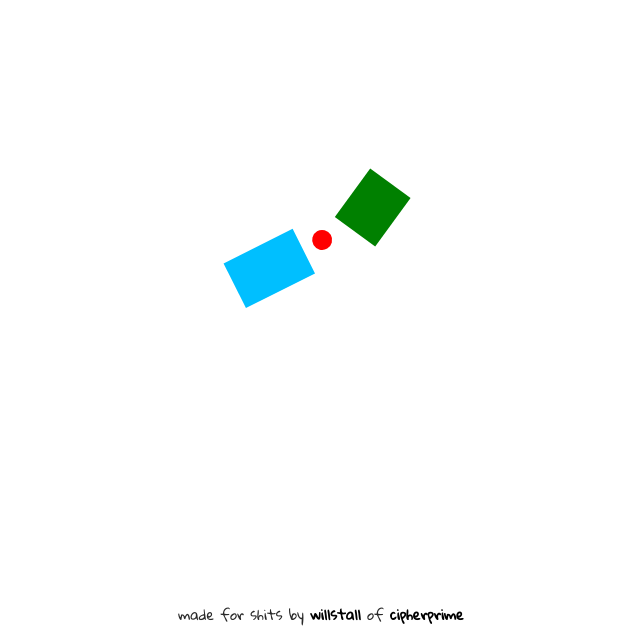
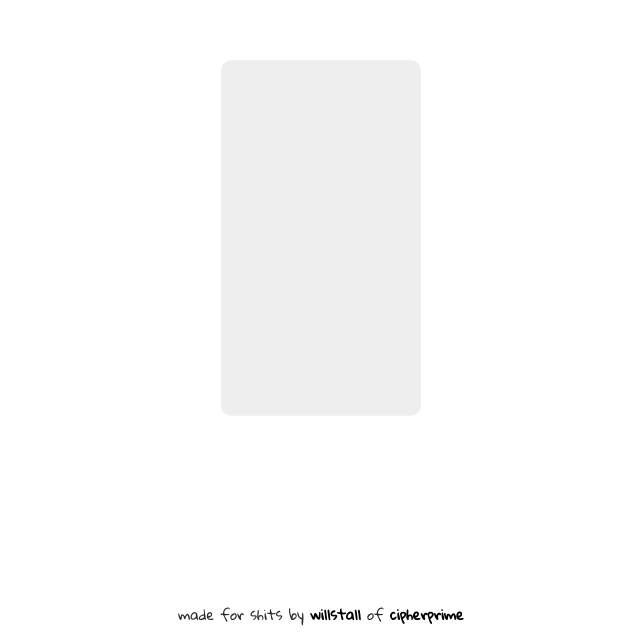
Before and after one commit to willstall/CreateJSScaffold, a plain HTML site: page index.html in a window 1280 px wide. Shown: the part 162-800 px from the top of the page, without its empty margins (319-959 px from the left). Drawn offline with Linux system fonts and the light colour scheme.

Commit message:
Created a background

```diff
--- a/index.html
+++ b/index.html
@@ -12,7 +12,7 @@
 		<script src="js/createjs-plus.js"></script>
 		<script src="js/components.js"></script>
 		<script src="js/setup.js"></script>
-		<script src="js/extended_container.js"></script>
+		<script src="js/profile.js"></script>
 		<script src="js/main.js"></script>
 	</head>
 	<body onload="main();">
--- a/js/extended_container.js
+++ /dev/null
@@ -1,15 +0,0 @@
-(function() {
-    function ExtendedContainer()
-    {
-    	this.Container_constructor();
-
-    }
-
-    var p = createjs.extend( ExtendedContainer, createjs.Container );
-	    p.output = function()
-	    {
-	    	console.log("Console Output Test.");
-	    };
-
-    window.ExtendedContainer = createjs.promote( ExtendedContainer, "Container" );
-} () );
--- a/js/main.js
+++ b/js/main.js
@@ -6,6 +6,16 @@ function main()
 	// Keyboard
 	document.onkeydown = keyPressed;
 
+	// Tinder
+	var profile = new Profile();
+
+
+	container.addChild( profile );
+
+
+
+
+/*
 	// Components
 //	var spinComponent = new SpinComponent();
 //		spinComponent.targetRotation = 3600;
@@ -47,6 +57,8 @@ function main()
 	container.addChild(test1,test2,test3);
 	container.AddComponent( rotateComponent );
 	container.SetComponentsUpdate( true );
+
+	*/
 }
 
 function keyPressed( event )
--- /dev/null
+++ b/js/profile.js
@@ -0,0 +1,21 @@
+(function() {
+    function Profile()
+    {
+    	this.Container_constructor();
+       this.init();
+    }
+
+    var p = createjs.extend( Profile, createjs.Container );
+        p.init = function()
+        {
+          //Background
+            var ratio = 16 / 9;
+            var height = 200;
+            var corner = 10;
+            var bg = new createjs.Shape();
+                bg.graphics.beginFill("#EEEEEE").drawRoundRect(height * -0.5, ratio * height * -0.5, height,ratio * height, corner);
+                this.addChild(bg);
+        };
+
+    window.Profile = createjs.promote( Profile, "Container" );
+} () );
```
